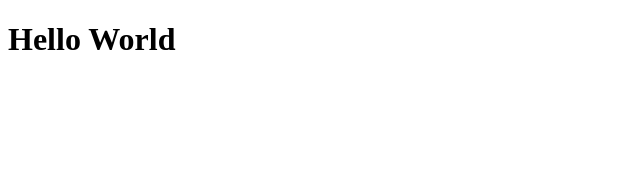
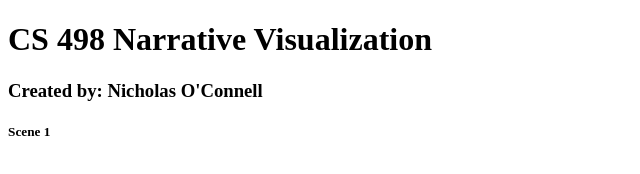
Before and after one commit to nro3/nro3.github.io, a plain HTML site: page index.html in a window 1280 px wide. Shown: the whole page, without its empty margins (0-640 px from the left). Drawn offline with nearby package versions, Linux system fonts and the light colour scheme.

Commit message:
Update index.html

```diff
--- a/index.html
+++ b/index.html
@@ -2,15 +2,18 @@
 <html>
 <script src='https://d3js.org/d3.v5.min.js'></script>
 <body>
-<h1> Hello World </h1>
-<svg width=1000 height=1000>
-</svg>
+<h1> CS 498 Narrative Visualization </h1>
+<h3> Created by: Nicholas O'Connell </h3>
+<h5> Scene 1 </h5>
 <script>
-var svg = d3.select('svg'),
-	width = svg.width,
-	height = svg.height;
-console.log(width);
-console.log(height);
+var width = 1000,
+	height = 1000,
+	margin = 100;
+
+var svg = d3.select("body")
+			.append("svg")
+			.attr("width", width)
+			.attr("height", height);
 </script>
 </body>
 </html>
```
